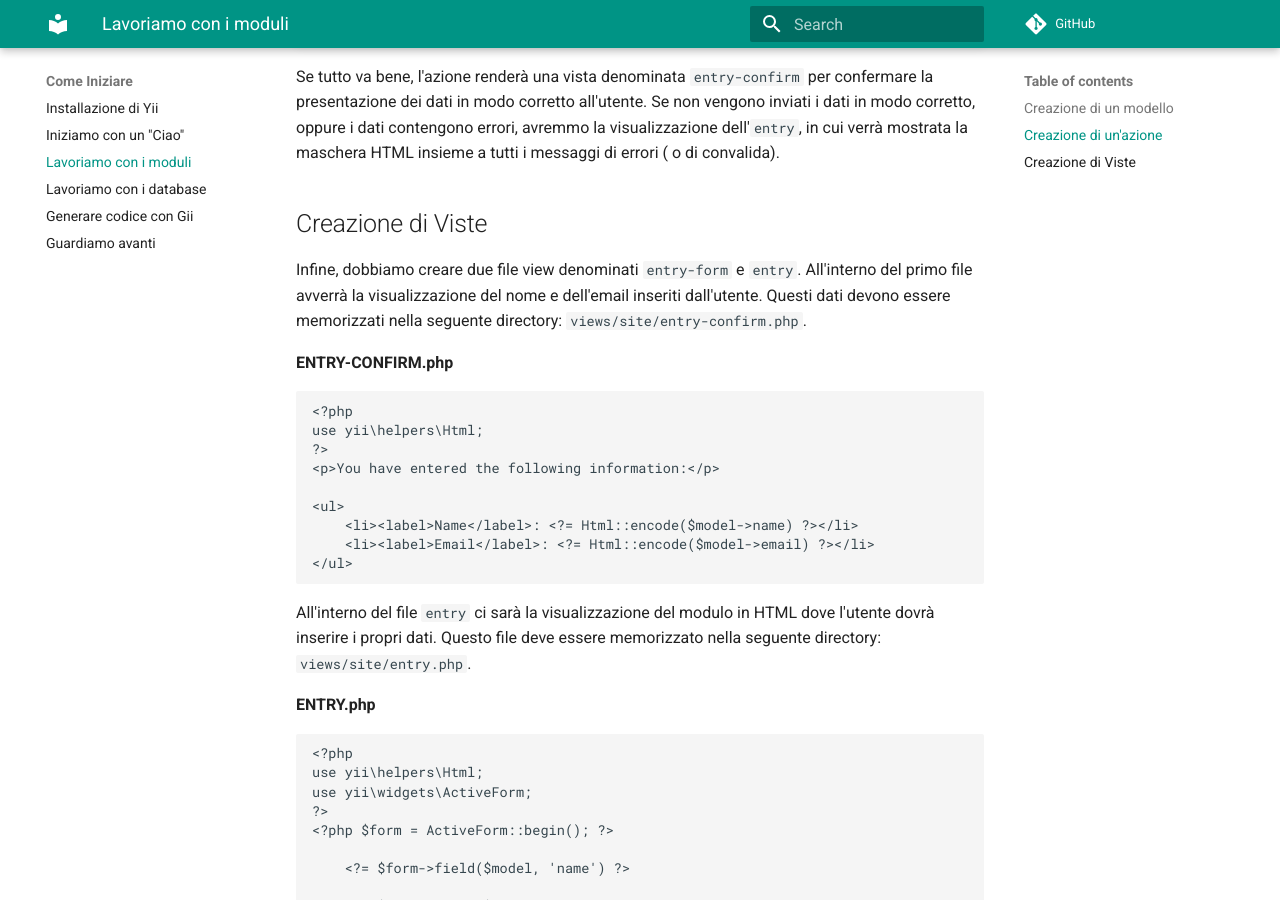
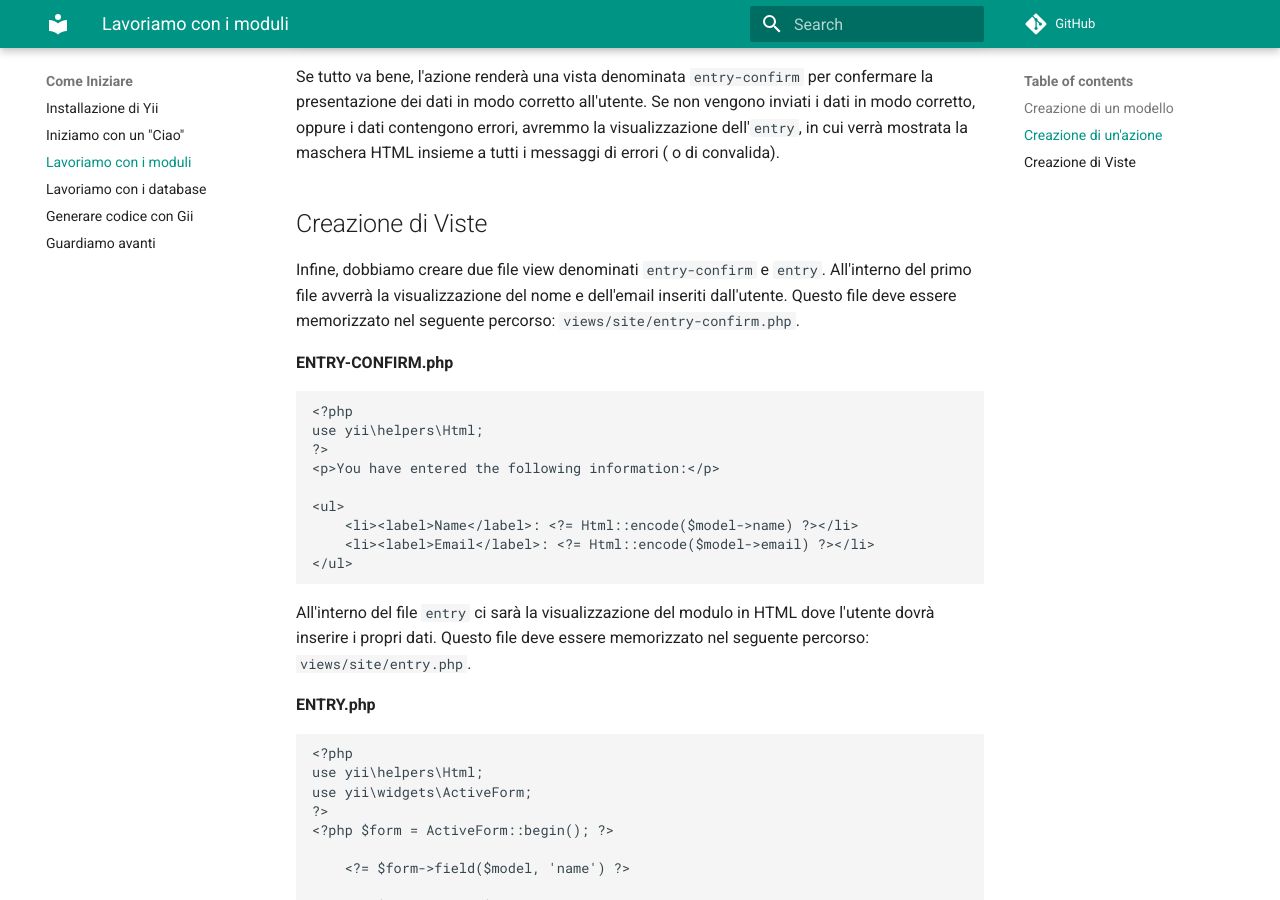
Before and after one commit to phomea/Yii2-Ita, an MkDocs documentation site: the page built from docs/getting-started/sub-working-with-forms.md, in a window 1280 px wide and 900 px high, scrolled down 2546 px. Built offline with MkDocs 1.6.1 and Material for MkDocs 9.7.7, drawn with Linux system fonts in a browser that asks for light colours; comment, search, counter and statistics services are not loaded; old or Windows-style settings are respelled for this version of MkDocs.

Commit message:
Correzione del nome della prima view , e altre

````diff
--- a/docs/getting-started/sub-working-with-forms.md
+++ b/docs/getting-started/sub-working-with-forms.md
@@ -103,7 +103,7 @@
 ##Creazione di Viste
 
 
-Infine, dobbiamo creare due file view denominati ```entry-form``` e ```entry```. All'interno del primo file avverrà la visualizzazione del nome e dell'email inseriti dall'utente. Questi dati devono essere memorizzati nella seguente directory: ```views/site/entry-confirm.php```.
+Infine, dobbiamo creare due file view denominati ```entry-confirm``` e ```entry```. All'interno del primo file avverrà la visualizzazione del nome e dell'email inseriti dall'utente. Questo file deve essere memorizzato nel seguente percorso: ```views/site/entry-confirm.php```.
 
 **ENTRY-CONFIRM.php**
 
@@ -117,7 +117,7 @@
         <li><label>Email</label>: <?= Html::encode($model->email) ?></li>
     </ul>
 
-All'interno del file ```entry``` ci sarà la visualizzazione del modulo in HTML dove l'utente dovrà inserire i propri dati. Questo file deve essere memorizzato nella seguente directory: ```views/site/entry.php```.
+All'interno del file ```entry``` ci sarà la visualizzazione del modulo in HTML dove l'utente dovrà inserire i propri dati. Questo file deve essere memorizzato nel seguente percorso: ```views/site/entry.php```.
 
 **ENTRY.php**
 
````
